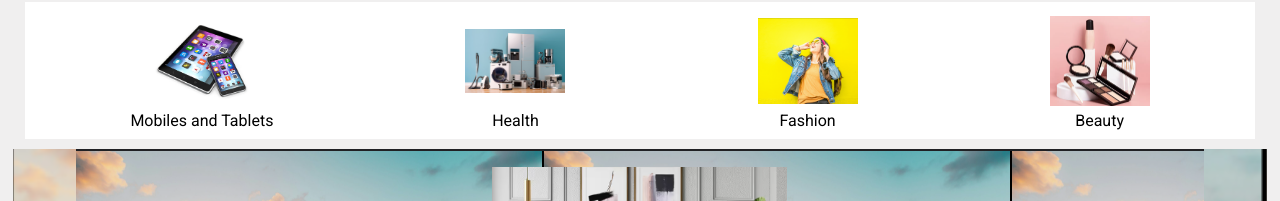
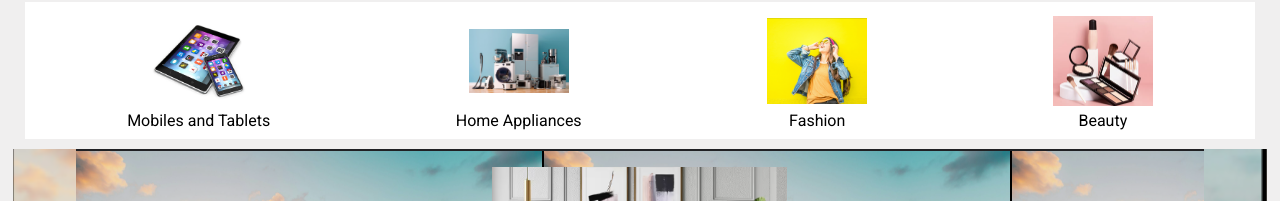
Before and after one commit to wiz0007/MyKart-client, a React (Vite) app: page / in a window 1280 px wide. Shown: the part 83-284 px from the top of the page. Built offline with nearby package versions, Linux system fonts and the light colour scheme; no server answers.

Commit message:
f commit

```diff
--- a/src/Components/CategoryCard/CategoryCard.jsx
+++ b/src/Components/CategoryCard/CategoryCard.jsx
@@ -17,7 +17,7 @@ const CategoryCard = () => {
     <div className={styles.menuContainer}>
       <div className={styles.contents}>
         <CategoryItem name="Mobiles and Tablets" image={mobileImg}  link="" />
-        <CategoryItem name="Health" image={applianceImg} link="" />
+        <CategoryItem name="Home Appliances" image={applianceImg} link="" />
         <CategoryItem name="Fashion" image={fashionImg} link="" />
         <CategoryItem name="Beauty" image={beautyImg} link="" />
       </div>
```
